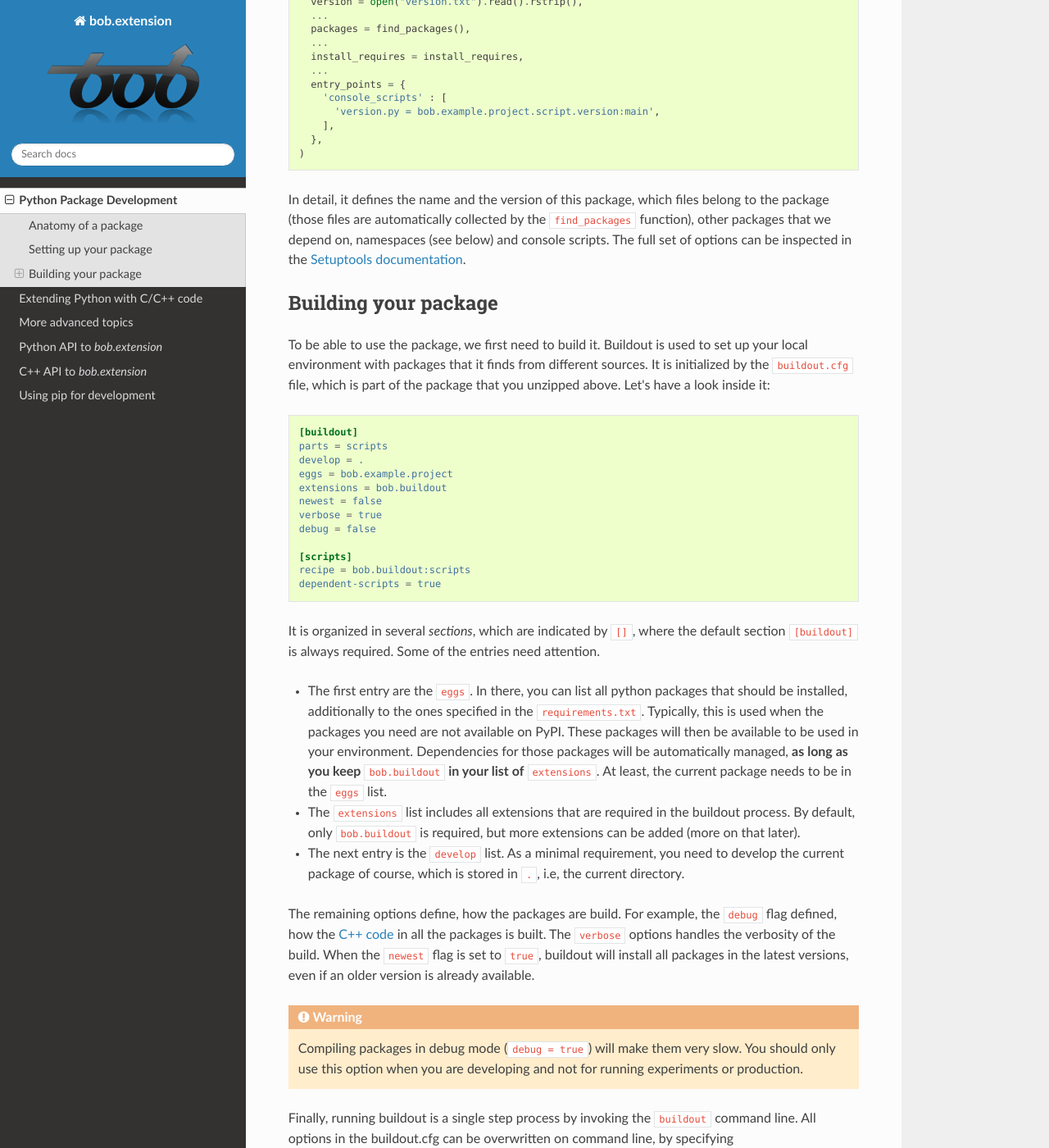
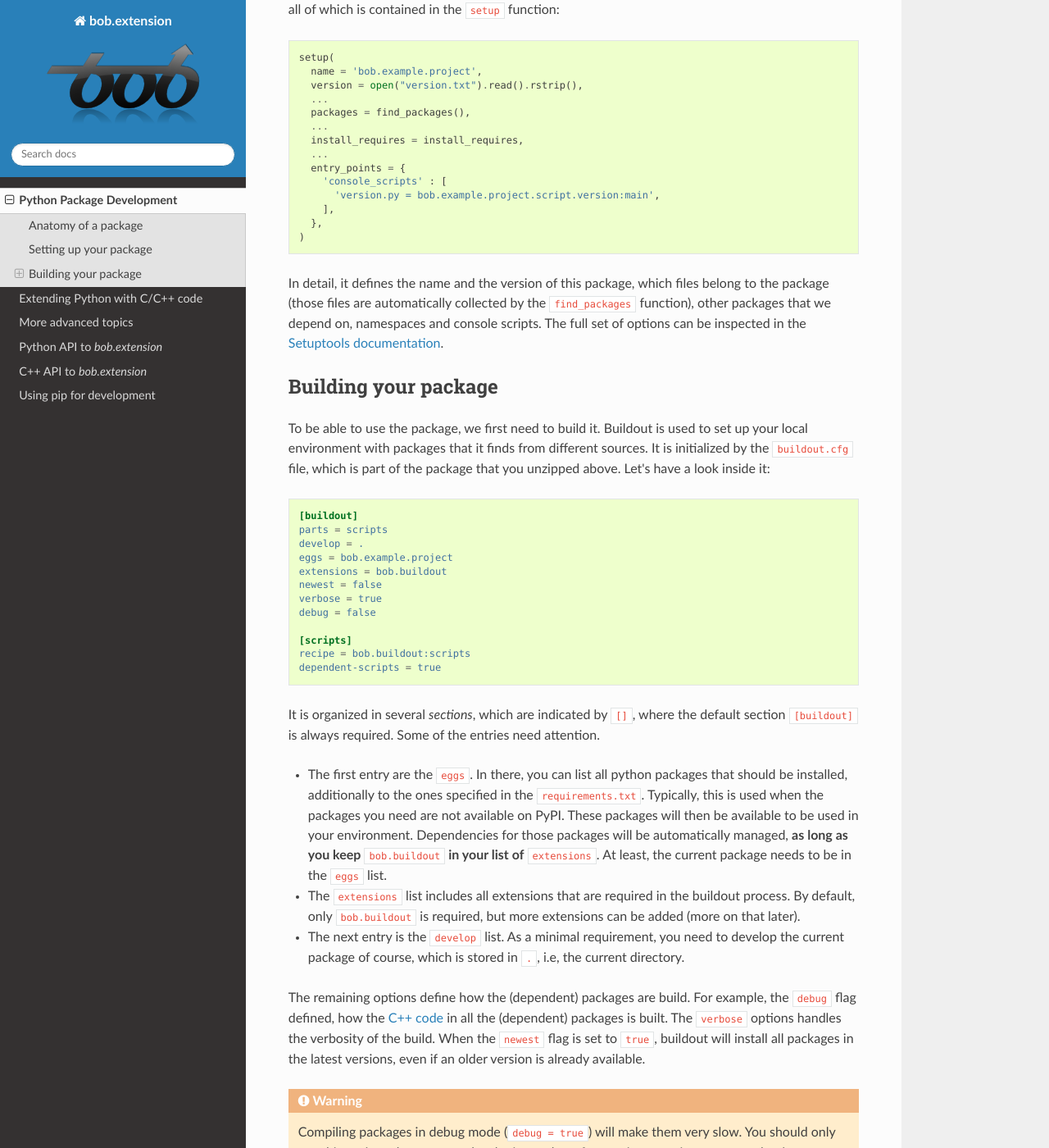
Before and after one commit to bioidiap/bob.extension, a Sphinx documentation site: the page built from doc/pure_python.rst, in a window 1280 px wide and 1400 px high, scrolled down 1570 px. Shown: the whole window at 82% size. Built offline with Sphinx 7.4.7 and the Read the Docs theme 2.0.0, drawn with Linux system fonts in a browser that asks for light colours; formulas are drawn with MathJax 3; the version number could not be read and is left out; some of the changed text lies outside the part shown.

Commit message:
[doc] keep going .. started editing the C++ stuff

```diff
--- a/doc/advanced_topics.rst
+++ b/doc/advanced_topics.rst
@@ -59,8 +59,14 @@
   OK
 
 
+You should put additional packages needed for testing (e.g. ``nosetests``) in the ``requirements.txt`` file.
+
 Continuous integration
 ----------------------
+
+Conda recipe
+------------
+see ``bob.conda``
 
 Distributing Your Work
 ----------------------
--- a/doc/cpp_api.rst
+++ b/doc/cpp_api.rst
@@ -4,6 +4,7 @@
 ..
 .. Copyright (C) 2011-2014 Idiap Research Institute, Martigny, Switzerland
 
+.. _helpers:
 
 ===========================
  C++ API to `bob.extension`
@@ -12,7 +13,6 @@
 ----------------
 Helper utilities
 ----------------
-.. _helpers:
 
 In the header file ``<bob.extension/defines.h>`` we have added some functions that help you to keep your code short and clean.
 Particularly, we provide three preprocessor directives:
--- a/doc/index.rst
+++ b/doc/index.rst
@@ -23,7 +23,11 @@
 
 * Download and install |project| packages to build a local working environment.
 * Install python packages to augment your virtual work environment capabilities
-* Implement your own package including either pure Python code, a mixture of C/C++ and Python code, and even pure C/C++ libraries with clean C/C++ interfaces
+* Implement your own package including either pure Python code, a mixture of C/C++ and Python code, and even pure C/C++ libraries with clean C/C++ interfaces.
+
+  .. note::
+     If possible, you should try to develop new packages using Python only, since they are easier to maintain.
+
 * Distribute your work to others in a clean and organized manner.
 
 These instructions heavily rely on the use of Python `distutils`_ and `zc.buildout`_.
--- a/doc/pure_python.rst
+++ b/doc/pure_python.rst
@@ -88,7 +91,7 @@
     },
   )
 
-In detail, it defines the name and the version of this package, which files belong to the package (those files are automatically collected by the ``find_packages`` function), other packages that we depend on, namespaces (see below) and console scripts. The full set of options can be inspected in the `Setuptools documentation <https://setuptools.readthedocs.io>`_.
+In detail, it defines the name and the version of this package, which files belong to the package (those files are automatically collected by the ``find_packages`` function), other packages that we depend on, namespaces and console scripts. The full set of options can be inspected in the `Setuptools documentation <https://setuptools.readthedocs.io>`_.
 
 
 Building your package
@@ -129,8 +132,8 @@
 * The next entry is the ``develop`` list.
   As a minimal requirement, you need to develop the current package of course, which is stored in ``.``, i.e, the current directory.
 
-The remaining options define, how the packages are build.
-For example, the ``debug`` flag defined, how the :ref:`C++ code <extension-c++>` in all the packages is built.
+The remaining options define how the (dependent) packages are build.
+For example, the ``debug`` flag defined, how the :ref:`C++ code <extension-c++>` in all the (dependent) packages is built.
 The ``verbose`` options handles the verbosity of the build.
 When the ``newest`` flag is set to ``true``, buildout will install all packages in the latest versions, even if an older version is already available.
 
@@ -142,7 +145,7 @@
 
 
 Finally, running buildout is a single step process by invoking the ``buildout`` command line.
-All options in the buildout.cfg can be overwritten on command line, by specifying
+All options in the ``buildout.cfg`` can be overwritten on command line, by specifying
 ``buildout:option=...``, where ``option`` can be any entry in the ``buildout.cfg``.
 
 .. code-block:: sh
```
Also changed, not shown: other parts of doc/pure_python.rst (+3 -0 lines), doc/cplusplus.rst (+13 -8 lines).
